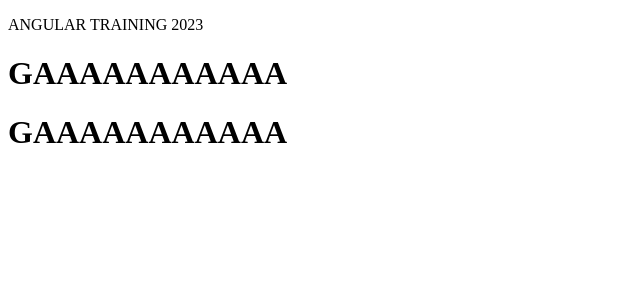
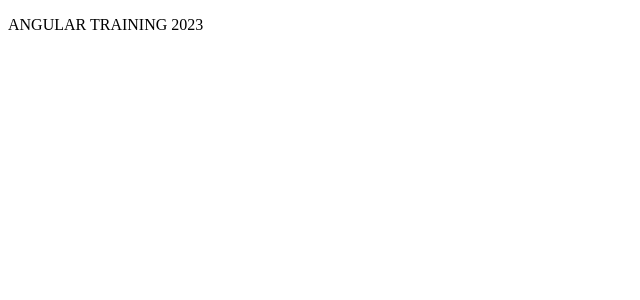
Before and after one commit to alejoleo23/angular-training-2023, an Angular app: page / in a window 1280 px wide. Shown: the top 300 px of the page, without its empty margins (0-640 px from the left). Built offline with nearby package versions, Linux system fonts and the light colour scheme.

Commit message:
agregando person component

```diff
--- a/src/app/app.component.html
+++ b/src/app/app.component.html
@@ -1,3 +1 @@
 <p>ANGULAR TRAINING 2023</p>
-<app-my-first></app-my-first>
-<app-my-first></app-my-first>
```
